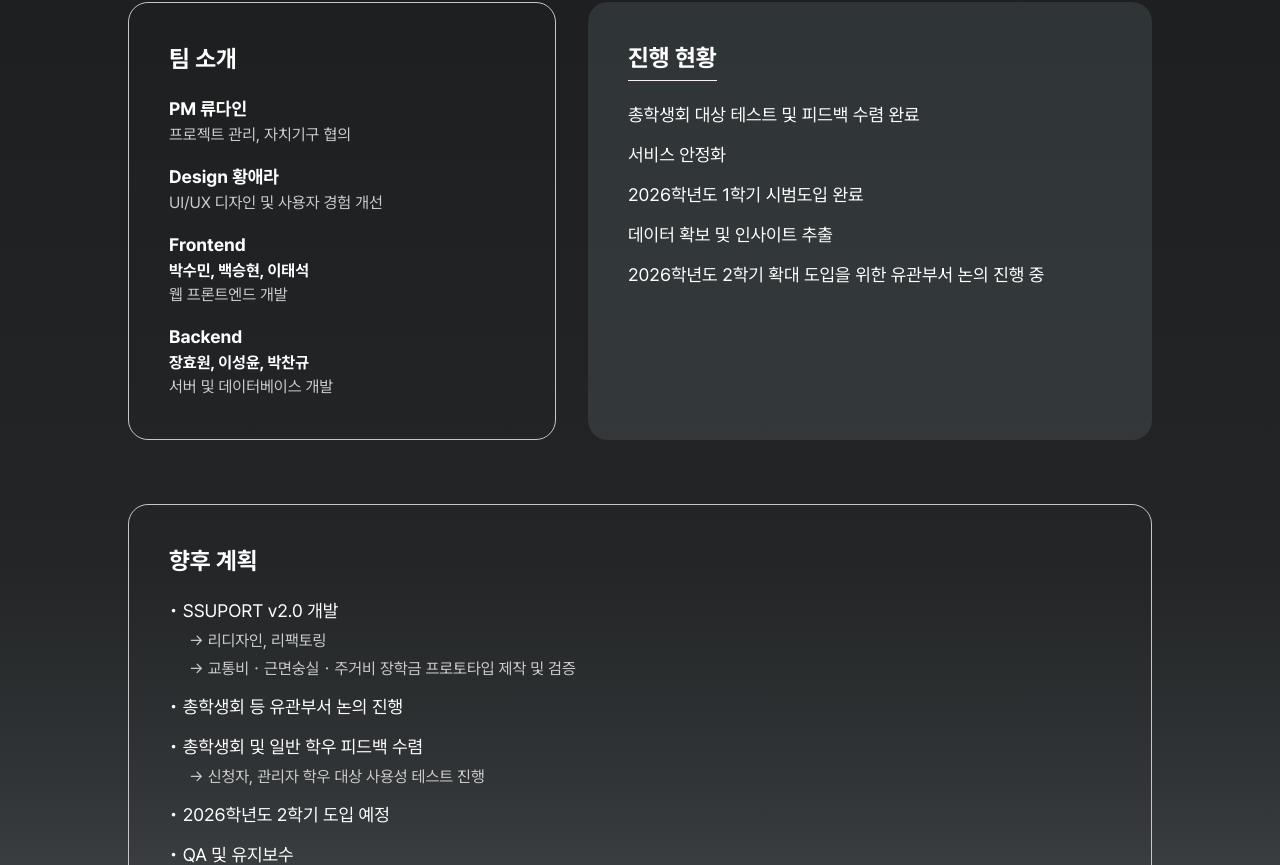
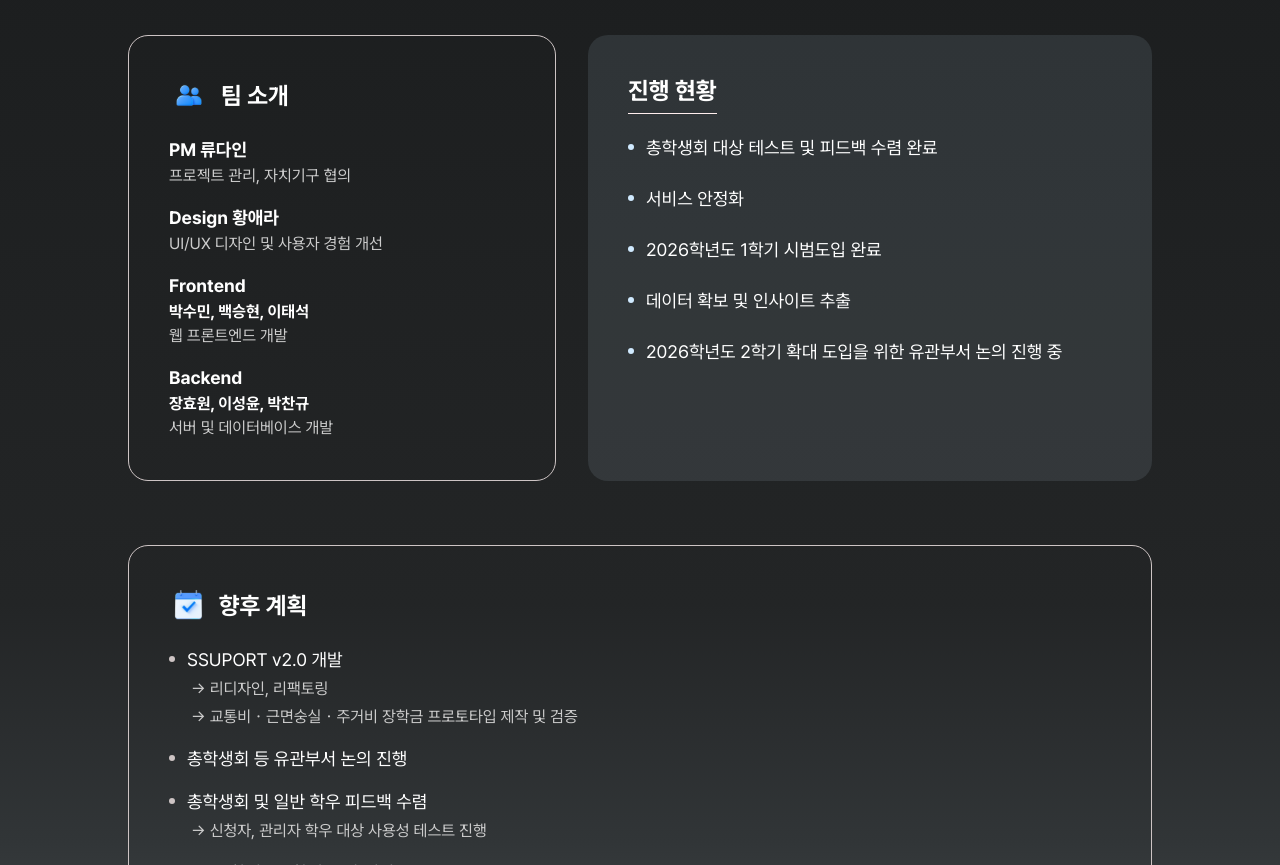
Before and after one commit to ssu-student-union/ssu-it-landing, a Next.js app: page /projects/ssuport in a window 1280 px wide. Shown: the part 675-1540 px from the top of the page. Built offline with nearby package versions, Linux system fonts and the light colour scheme.

Commit message:
style(project-detail): 상세 페이지 아이콘 및 여백 디테일 개선

```diff
--- a/src/app/projects/[slug]/_components/ProjectDescription.tsx
+++ b/src/app/projects/[slug]/_components/ProjectDescription.tsx
@@ -6,11 +6,11 @@ export const ProjectDescription = ({
   description,
 }: ProjectDescriptionProps) => {
   return (
-    <div className="flex w-full max-w-5xl flex-col gap-4 rounded-[1.25rem] bg-[rgba(208,234,255,0.1)] p-6 sm:gap-5 sm:p-8 lg:p-10">
+    <div className="flex w-full max-w-5xl flex-col gap-5 rounded-[1.25rem] bg-[rgba(208,234,255,0.1)] p-6 sm:gap-6 sm:p-8 lg:p-10">
       {description.map((paragraph) => (
         <p
           key={paragraph}
-          className="whitespace-pre-line font-medium text-base text-white leading-[1.4] sm:text-lg lg:text-lg min-[1440px]:text-xl"
+          className="whitespace-pre-line font-medium text-base text-white leading-[1.7] sm:text-lg lg:text-lg min-[1440px]:text-xl"
         >
           {paragraph}
         </p>
--- a/src/app/projects/[slug]/_components/ProjectFuturePlans.tsx
+++ b/src/app/projects/[slug]/_components/ProjectFuturePlans.tsx
@@ -1,3 +1,5 @@
+import Image from "next/image";
+import calendarIcon from "../../../../assets/icons/calendar.svg";
 import type { FuturePlanItem } from "../../../../data/projects";
 
 type ProjectFuturePlansProps = {
@@ -9,21 +11,33 @@ export const ProjectFuturePlans = ({
 }: ProjectFuturePlansProps) => {
   return (
     <div className="flex w-full max-w-5xl flex-col gap-4 rounded-[1.25rem] border border-[#cdc4c4] p-6 sm:gap-5 sm:p-8 lg:p-10">
-      <h2 className="font-bold text-xl text-white sm:text-2xl lg:text-2xl min-[1440px]:text-[1.75rem]">
-        향후 계획
-      </h2>
-      <ul className="flex flex-col gap-2 sm:gap-3">
+      <div className="flex items-center gap-2 sm:gap-3">
+        <Image
+          src={calendarIcon}
+          alt=""
+          width={66}
+          height={70}
+          className="h-10 w-auto"
+        />
+        <h2 className="font-bold text-xl text-white sm:text-2xl lg:text-2xl min-[1440px]:text-[1.75rem]">
+          향후 계획
+        </h2>
+      </div>
+      <ul className="flex flex-col gap-3 sm:gap-4">
         {futurePlans.map((plan) => (
-          <li key={plan.label}>
-            <p className="whitespace-pre-line text-base text-white sm:text-lg lg:text-lg min-[1440px]:text-xl">
-              • {plan.label}
-            </p>
+          <li key={plan.label} className="flex flex-col gap-1">
+            <div className="flex items-start gap-3">
+              <span className="mt-2 h-1.5 w-1.5 shrink-0 rounded-full bg-[#cdc4c4] sm:mt-2.5" />
+              <p className="whitespace-pre-line text-base text-white leading-[1.5] sm:text-lg lg:text-lg min-[1440px]:text-xl">
+                {plan.label}
+              </p>
+            </div>
             {plan.subItems && (
-              <ul className="mt-1 flex flex-col gap-1 pl-5">
+              <ul className="flex flex-col gap-1 pl-[1.375rem]">
                 {plan.subItems.map((subItem) => (
                   <li
                     key={subItem}
-                    className="whitespace-pre-line text-[#cccccc] text-sm sm:text-base lg:text-base min-[1440px]:text-lg"
+                    className="whitespace-pre-line text-[#cccccc] text-sm leading-[1.5] sm:text-base lg:text-base min-[1440px]:text-lg"
                   >
                     → {subItem}
                   </li>
--- a/src/app/projects/[slug]/_components/ProjectProgress.tsx
+++ b/src/app/projects/[slug]/_components/ProjectProgress.tsx
@@ -8,14 +8,14 @@ export const ProjectProgress = ({ progressStatus }: ProjectProgressProps) => {
       <h2 className="inline-block self-start border-[#ffeeee] border-b pb-1.5 font-bold text-xl text-white sm:text-2xl lg:text-2xl min-[1440px]:text-[1.75rem]">
         진행 현황
       </h2>
-      <div className="flex flex-col gap-2 sm:gap-3">
+      <div className="flex flex-col gap-5 sm:gap-6">
         {progressStatus.map((status) => (
-          <p
-            key={status}
-            className="whitespace-pre-line text-base text-white sm:text-lg lg:text-lg min-[1440px]:text-xl"
-          >
-            {status}
-          </p>
+          <div key={status} className="flex items-start gap-3">
+            <span className="mt-2 h-1.5 w-1.5 shrink-0 rounded-full bg-[#d0eaff] sm:mt-2.5" />
+            <p className="whitespace-pre-line text-base text-white leading-[1.5] sm:text-lg lg:text-lg min-[1440px]:text-xl">
+              {status}
+            </p>
+          </div>
         ))}
       </div>
     </div>
--- a/src/app/projects/[slug]/_components/ProjectTeam.tsx
+++ b/src/app/projects/[slug]/_components/ProjectTeam.tsx
@@ -1,3 +1,5 @@
+import Image from "next/image";
+import teamIcon from "../../../../assets/icons/team.svg";
 import type { TeamRole } from "../../../../data/projects";
 
 type ProjectTeamProps = {
@@ -7,9 +9,18 @@ type ProjectTeamProps = {
 export const ProjectTeam = ({ team }: ProjectTeamProps) => {
   return (
     <div className="flex h-full flex-col gap-4 rounded-[1.25rem] border border-[#cdc4c4] p-6 sm:gap-5 sm:p-8 lg:p-10">
-      <h2 className="font-bold text-xl text-white sm:text-2xl lg:text-2xl min-[1440px]:text-[1.75rem]">
-        팀 소개
-      </h2>
+      <div className="flex items-center gap-2 sm:gap-3">
+        <Image
+          src={teamIcon}
+          alt=""
+          width={70}
+          height={70}
+          className="h-10 w-auto"
+        />
+        <h2 className="font-bold text-xl text-white sm:text-2xl lg:text-2xl min-[1440px]:text-[1.75rem]">
+          팀 소개
+        </h2>
+      </div>
       <div className="flex flex-col gap-3 sm:gap-4">
         {team.map((member) => {
           const hasMultipleNames = member.name.includes(",");
```
